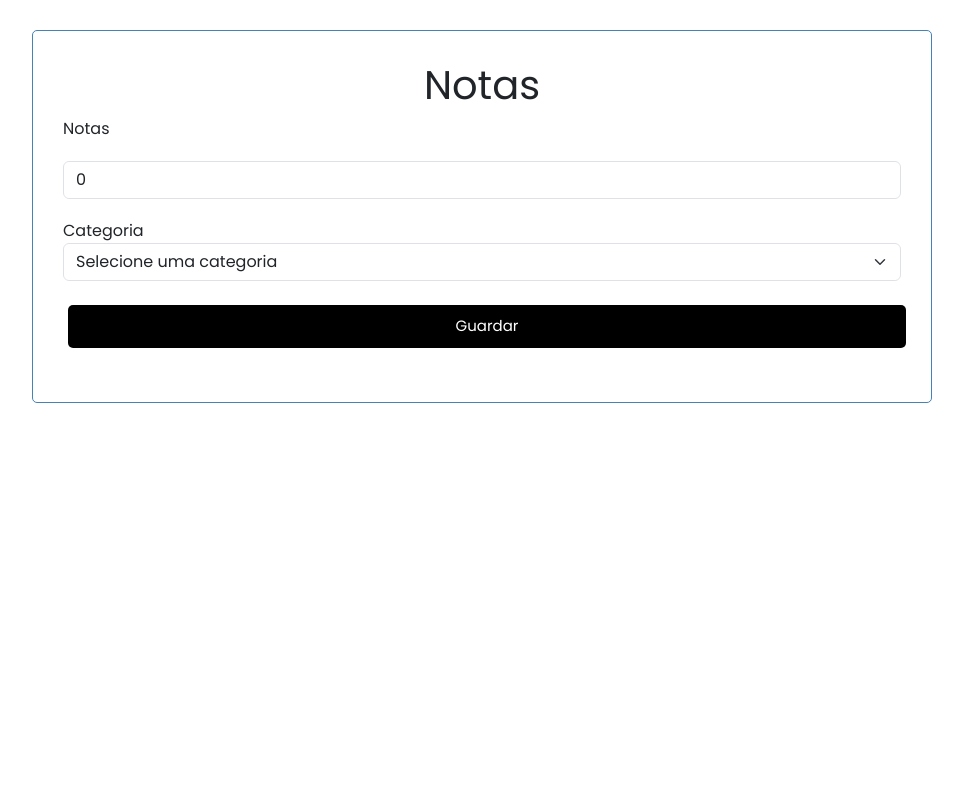
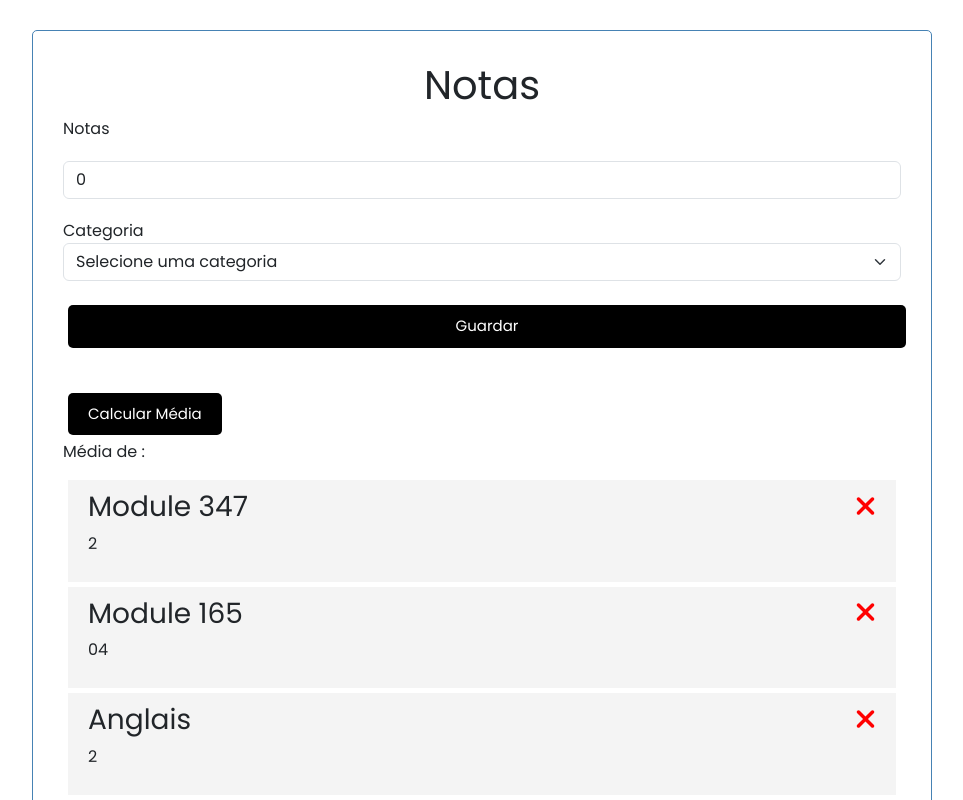
Before and after one commit to josegcpedro/TodoListAndGrades, an Angular app: page /notes in a window 1280 px wide. Shown: the top 800 px of the page, without its empty margins (158-1121 px from the left). Built offline with nearby package versions, Linux system fonts and the light colour scheme; data requests are answered from the project's data file.

Commit message:
fix: fix translation error

```diff
--- a/db.json
+++ b/db.json
@@ -1,17 +1,25 @@
 {
-  "tasks": [
+  "tasks": [],
+  "grades": [
     {
-      "id": "1",
-      "title": "Lire un chapitre",
-      "category": "Widmer",
-      "done": false
+      "id": "8762",
+      "subject": "Module 347",
+      "value": "2"
     },
     {
-      "id": "2",
-      "title": "Lire un chapitre",
-      "category": "Français",
-      "done": false
+      "id": "a1c7",
+      "subject": "Module 165",
+      "value": "04"
+    },
+    {
+      "id": "3045",
+      "subject": "Anglais",
+      "value": "2"
+    },
+    {
+      "id": "6302",
+      "subject": "Anglais",
+      "value": "4"
     }
-  ],
-  "grades": []
+  ]
 }
--- a/src/app/components/add-grade/add-grade.component.html
+++ b/src/app/components/add-grade/add-grade.component.html
@@ -1,4 +1,4 @@
-<form (ngSubmit)="onSubmit()">
+<form (ngSubmit)="onSubmit()" class="add-form">
     <div>
         <label for="text">Notas</label>
         <input type="text" name="text" class="form-control" placeholder="Adicionar Nota" id="text" [(ngModel)]="value">
@@ -25,3 +25,6 @@
 
     <input type="submit" value="Guardar" class="btn btn-block mb-4">
 </form>
+
+<button (click)="calculateAverage(subject)" class="btn btn-primary">Calcular Média</button>
+<p *ngIf="average !== null">Média de {{ subject }}: {{ average }}</p>
--- a/src/app/components/add-grade/add-grade.component.ts
+++ b/src/app/components/add-grade/add-grade.component.ts
@@ -1,11 +1,12 @@
 import { Component, Output, EventEmitter } from '@angular/core';
 import { FormsModule } from '@angular/forms';
 import { Grade } from '../../../Grade';
+import { CommonModule } from '@angular/common';
 
 @Component({
   selector: 'app-add-grade',
   standalone: true,
-  imports: [FormsModule],
+  imports: [FormsModule, CommonModule],
   templateUrl: './add-grade.component.html',
   styleUrl: './add-grade.component.css'
 })
@@ -15,8 +16,9 @@ export class AddGradeComponent {
   subject: string = "";
   value: number = 0;
 
+
   onSubmit() {
-    if (!this.subject || this.value <= 0 ) {
+    if (!this.subject || this.value <= 0) {
       alert("Adicione uma nota superior a 0 e escolha uma categoria");
       return;
     }
--- a/src/app/components/add-task/add-task.component.html
+++ b/src/app/components/add-task/add-task.component.html
@@ -1,4 +1,6 @@
-<form (ngSubmit)="onSubmit()">
+
+
+<form (ngSubmit)="onSubmit()"class="add-form">
     <div>
         <label for="text">Tarefa</label>
         <input type="text" name="text" class="form-control" placeholder="Adicionar Tarefa" id="text" [(ngModel)]="task">
--- a/src/app/components/add-task/add-task.component.ts
+++ b/src/app/components/add-task/add-task.component.ts
@@ -1,11 +1,12 @@
 import { Component, Output, EventEmitter } from '@angular/core';
 import { FormsModule } from '@angular/forms';
 import { Task } from '../../../Task';
+import { CommonModule } from '@angular/common';
 
 @Component({
   selector: 'app-add-task',
   standalone: true,
-  imports: [FormsModule],
+  imports: [FormsModule,CommonModule],
   templateUrl: './add-task.component.html',
   styleUrl: './add-task.component.css'
 })
--- a/src/app/components/grades/grades.component.ts
+++ b/src/app/components/grades/grades.component.ts
@@ -20,7 +20,7 @@ export class GradesComponent implements OnInit {
 
   ngOnInit(): void {
     this.gradeService.getGrades().subscribe((data) => {
-      this.grades = data;
+    this.grades = data;
     })
   }
 
```
